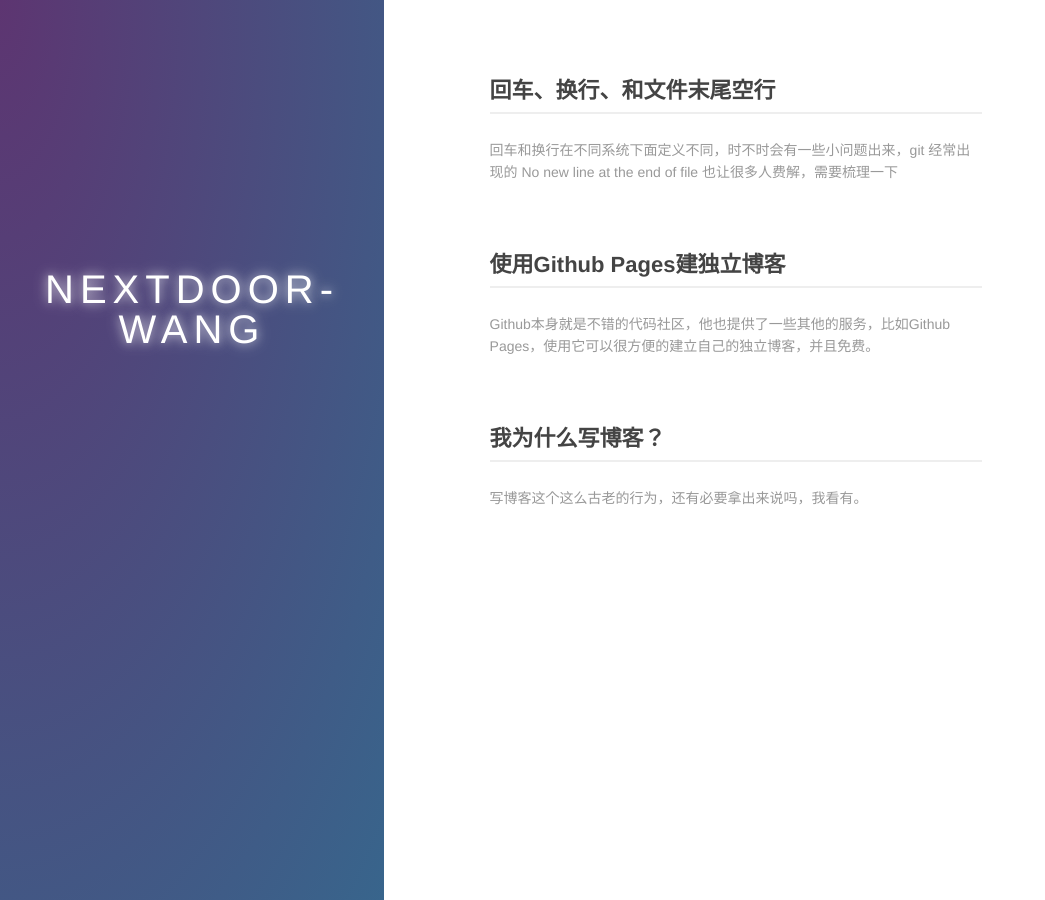
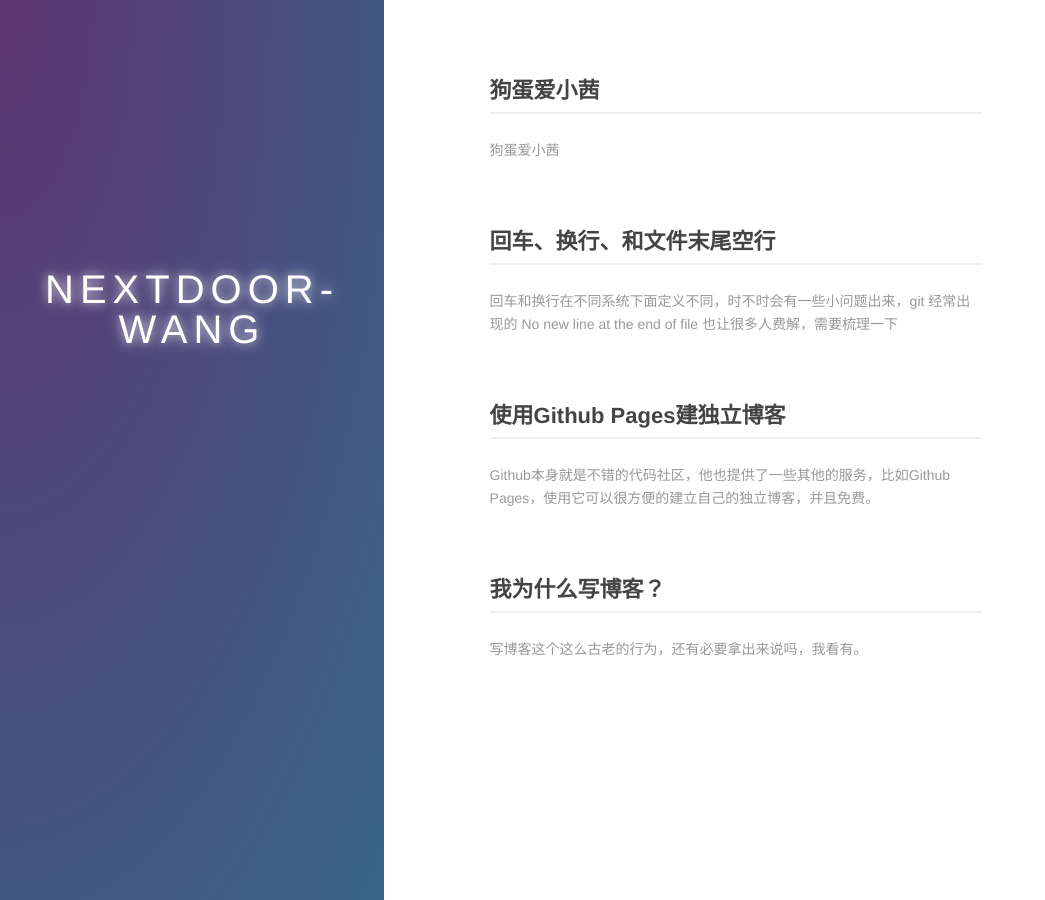
Before and after one commit to nextdoor-wang/netdoor-wang.github.io, a Jekyll site: the page built from index.md, in a window 1280 px wide. Shown: the whole page, without its empty margins (0-1045 px from the left). Built offline with Jekyll 4.4.1, drawn with Linux system fonts in a browser that asks for light colours.

Commit message:
Update 2018-05-26-love-start.md

```diff
--- a/_posts/2018-05-26-love-start.md
+++ b/_posts/2018-05-26-love-start.md
@@ -1,2 +1,8 @@
-love~~~~~~love~~~~~~~love
-狗蛋爱小茜
+---
+layout:     post
+title:      狗蛋爱小茜
+category: blog
+description: 狗蛋爱小茜
+---
+
+## 狗蛋爱小茜
```
